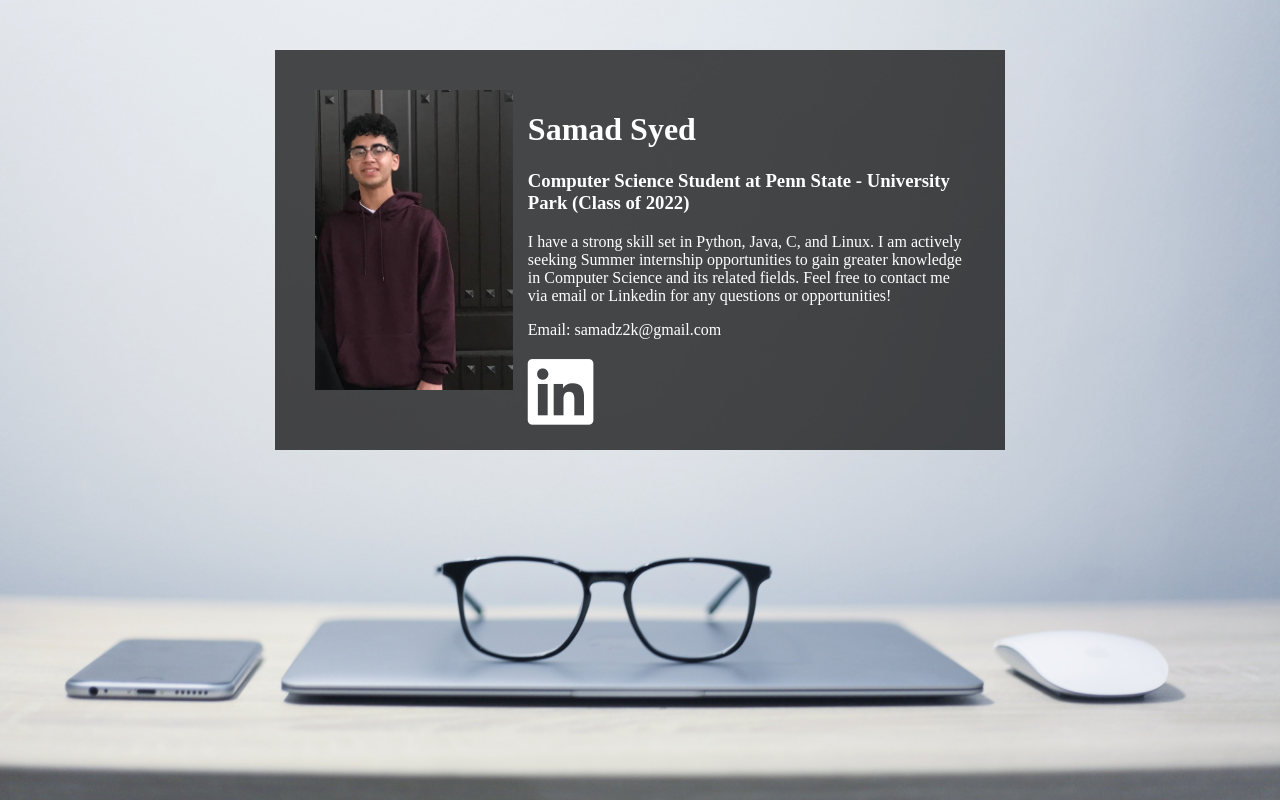
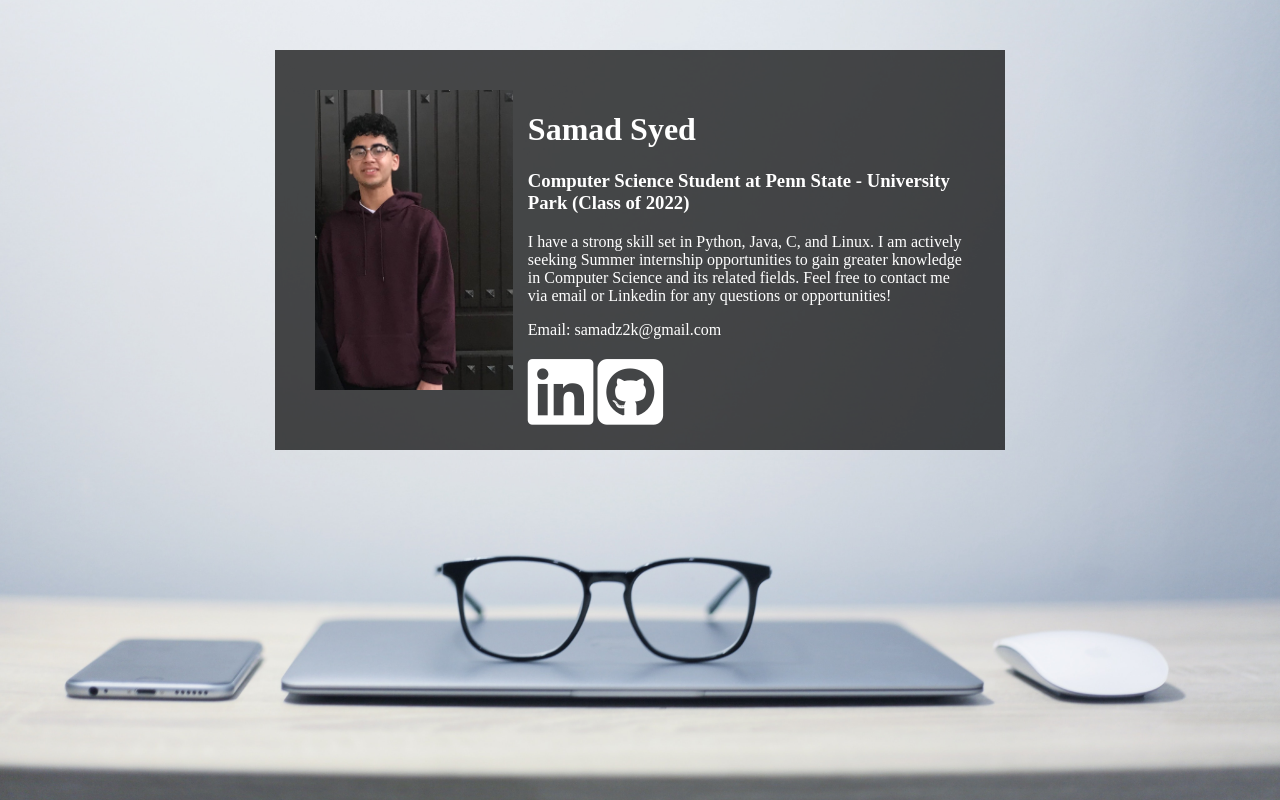
Before and after one commit to samads2k/personal-website, a plain HTML site: page index.html in a window 1280 px wide. Drawn offline with Linux system fonts and the light colour scheme.

Commit message:
Update index.html
Additional link

```diff
--- a/index.html
+++ b/index.html
@@ -13,7 +13,9 @@
     <p> I have a strong skill set in Python, Java, C, and Linux. I am actively seeking Summer internship opportunities to gain greater knowledge in Computer Science and its related fields. Feel free to contact me via email or Linkedin for any questions or opportunities!</p>
     <p> Email: samadz2k@gmail.com</p>
   <ul>
-    <li><a href="https://www.linkedin.com/in/samad-syed-a0991516b/"><i class="fab fa-linkedin fa-3x"></i></a></li>
+    <li><a href="https://www.linkedin.com/in/samad-syed-a0991516b/"><i class="fab fa-linkedin fa-3x"></i></a>
+      <a href="https://github.com/samads2k"><i class="fab fa-github-square fa-3x"></i></a>
+    </li>
   </ul>
   </div>
 </body>
```
